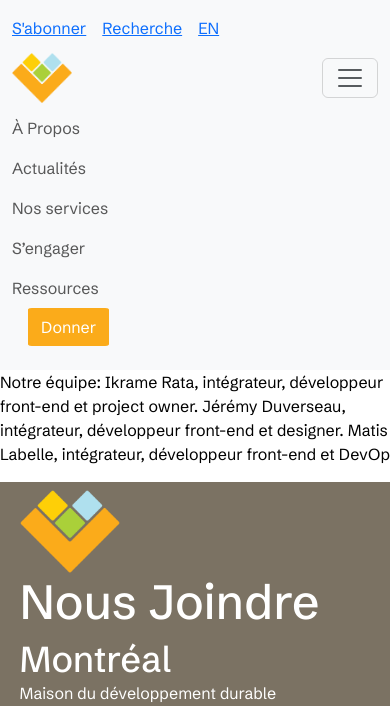
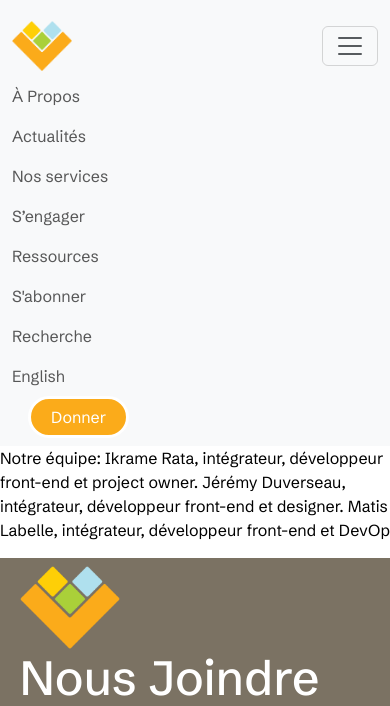
Before and after one commit to MatisLabelle/vivre-en-ville--CSSquirrel, a PHP site: page / in a window 390 px wide, after a click that opens the changed part. Shown: the top 706 px of the page. Run offline with PHP 8.4, Linux system fonts and the light colour scheme.

Commit message:
Update Navbar + burger
- ajustement bouton donner
- ajustement topbar
- ajustement breakpoint
- ajout des liens dans menu burger

```diff
--- a/index.html
+++ b/index.html
@@ -8,30 +8,27 @@
   <script src="main.js"></script>
   <link rel="stylesheet" href="style.css" />
   <link href="https://cdn.jsdelivr.net/npm/bootstrap@5.3.3/dist/css/bootstrap.min.css" rel="stylesheet"
-    integrity="sha384-QWTKZyjpPEjISv5WaRU9OFeRpok6YctnYmDr5pNlyT2bRjXh0JMhjY6hW+ALEwIH" crossorigin="anonymous">
+    integrity="sha384-QWTKZyjpPEjISv5WaRU9OFeRpok6YctnYmDr5pNlyT2bRjXh0JMhjY6hW+ALEwIH" crossorigin="anonymous" />
 </head>
 
 <body>
-
-
   <header>
-
     <!--La NAV BAR-->
     <!-- Top Bar Section -->
-    <div class="bg-light py-3">
-      <div class="container-fluid d-flex justify-content-between align-items-center">
-        <div class="d-flex">
-          <a href="#" class="me-3">S'abonner</a>
-          <a href="#" class="me-3">Recherche</a>
-          <a href="#" class="me-3">EN</a>
+    <div class="bg-light pt-2">
+      <div class="container-fluid d-flex justify-content-between align-items-center d-none d-md-block flex-row-reverse">
+        <div class="d-flex flex-row-reverse topbar">
+          <a href="#" class="me-3 topbar">English</a>
+          <a href="#" class="me-3 topbar">Recherche</a>
+          <a href="#" class="me-3 topbar">S'abonner</a>
         </div>
       </div>
 
       <!-- Main Navbar -->
-      <nav class="navbar navbar-expand-lg navbar-light bg-light">
+      <nav class="navbar navbar-expand-lg navbar-light bg-light navbar-expand-md md-light">
         <div class="container-fluid">
           <a class="navbar-brand" href="#">
-              <img src="/sources/medias/images/LOGO.png" alt="logo navbar" style="height: 50px;">
+            <img src="/sources/medias/images/LOGO.png" alt="logo navbar" style="height: 50px" />
           </a>
           <button class="navbar-toggler" type="button" data-bs-toggle="collapse" data-bs-target="#navbarNav"
             aria-controls="navbarNav" aria-expanded="false" aria-label="Toggle navigation">
@@ -54,15 +51,26 @@
               <li class="nav-item">
                 <a class="nav-link ressources" href="#">Ressources</a>
               </li>
+              <li class="nav-item">
+                <a class="nav-link d-lg-none d-md-none" href="#">S'abonner</a>
+              </li>
+              <li class="nav-item">
+                <a class="nav-link  d-lg-none d-md-none" href="#">Recherche</a>
+              </li>
+              <li class="nav-item">
+                <a class="nav-link  d-lg-none d-md-none" href="#">English</a>
+              </li>
+              <li class="nav-item">
+                <!-- Bouton donner -->
+                <div class="d-flex ms-3" style="margin: 0;">
+                  <a href="#" class="btn btn-donner-custom me-2 ml-20 rounded-pill" >Donner</a>
+                </div>
+              </li>
             </ul>
-              <!-- Bouton donner -->
-              <div class="d-flex ms-3">
-                <a href="#" class="btn btn-donner-custom me-2 ml-20">Donner</a>
-              </div>
           </div>
         </div>
       </nav>
-
+    </div>
 
     <!--
          <h1>CSSquirrel</h1>
@@ -73,7 +81,6 @@
       https://github.com/MatisLabelle/vivre-en-ville--CSSquirrel/new/main
     </p>
     -->
-
   </header>
 
   <p>
@@ -116,8 +123,8 @@
     </p>
   </footer>
   <script src="https://cdn.jsdelivr.net/npm/bootstrap@5.3.3/dist/js/bootstrap.bundle.min.js"
-    integrity="sha384-YvpcrYf0tY3lHB60NNkmXc5s9fDVZLESaAA55NDzOxhy9GkcIdslK1eN7N6jIeHz" crossorigin="anonymous">
-  </script>
+    integrity="sha384-YvpcrYf0tY3lHB60NNkmXc5s9fDVZLESaAA55NDzOxhy9GkcIdslK1eN7N6jIeHz"
+    crossorigin="anonymous"></script>
 </body>
 
 </html>
--- a/style.css
+++ b/style.css
@@ -1,11 +1,17 @@
-
 @font-face {
   font-family: "Schibsted Grotesk";
   src: url(../sources/medias/fonts/Schibsted_Grotesk/SchibstedGrotesk-VariableFont_wght.ttf);
 }
-*{
+* {
   font-family: "Schibsted Grotesk";
 }
+
+html,
+body {
+  margin: 0;
+  padding: 0;
+  height: 100%;
+} /*# sourceMappingURL=style.css.map */
 
 h1 {
   font-size: 64px;
@@ -31,21 +37,39 @@ p {
   font-weight: normal;
 }
 
-/*Nav Bar bouton donner custom */
+/*---------- NAVBAR, BOUNTON DE DON & TOPBAR ----------*/
+
 a.btn.btn-donner-custom {
-  border-radius: 5%;
-  background-color: #FBAB1A;
+  background-color: #fbab1a;
   color: white;
-  border-color: #FBAB1A;
+  border-color: #fbab1a;
+  border: solid 3px;
+  padding-left: 20px;
+  padding-right: 20px;
+  margin: 0;
+  transition: background-color 0.3s ease, color 0.3s ease,
+    border-color 0.3s ease;
 }
 
 a.btn.btn-donner-custom:hover {
-  border-radius: 25%;
-  background-color: #dc9105;
+  background-color: white;
   border-color: #e09a16;
+  border: solid 3px;
+  color: #e09a16;
+}
+
+.topbar {
+  font-size: 12px;
+  color: #636363;
+  text-decoration: none;
+  transition: color 0.3s ease;
+}
+
+.topbar:hover {
   color: black;
 }
 
+/*---------- FOOTER ----------*/
 
 footer {
   position: relative;
@@ -59,7 +83,7 @@ footer {
   display: grid;
   grid-template-columns: repeat(auto-fit, minmax(200px, 1fr));
   -moz-column-gap: 10%;
-       column-gap: 10%;
+  column-gap: 10%;
   row-gap: 5%;
 }
 
@@ -108,10 +132,3 @@ footer {
   right: 0;
   margin: auto;
 }
-
-html,
-body {
-  margin: 0;
-  padding: 0;
-  height: 100%;
-}/*# sourceMappingURL=style.css.map */
```
Lines whose indentation alone changed are shown as unchanged.
